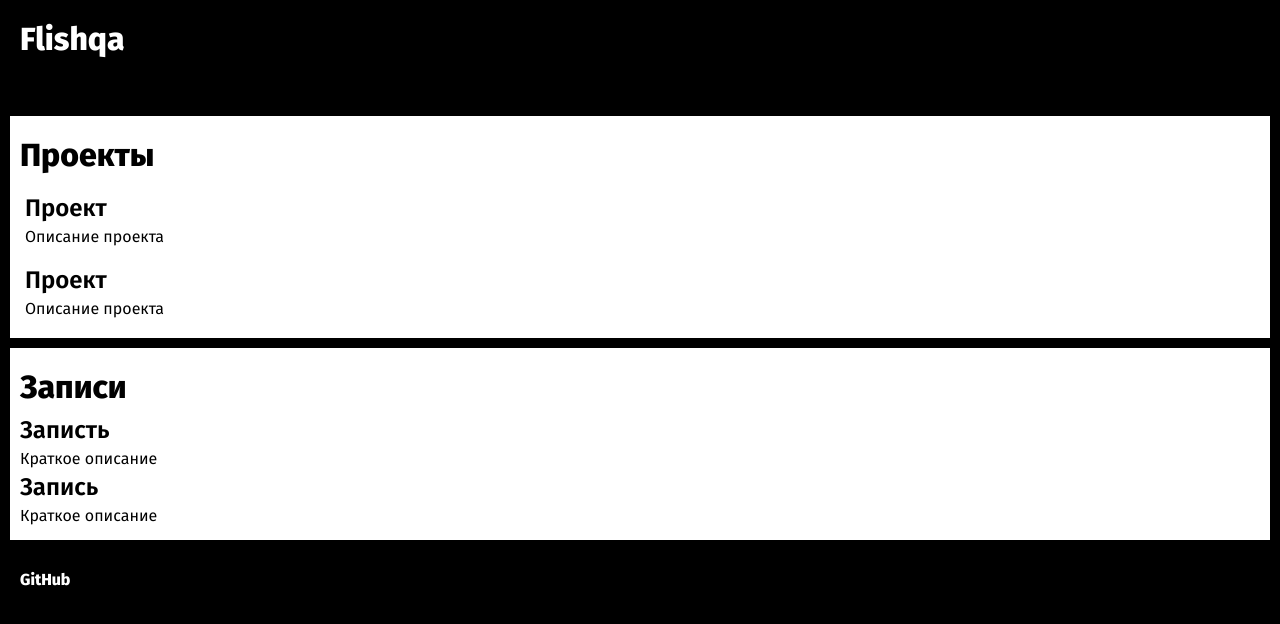
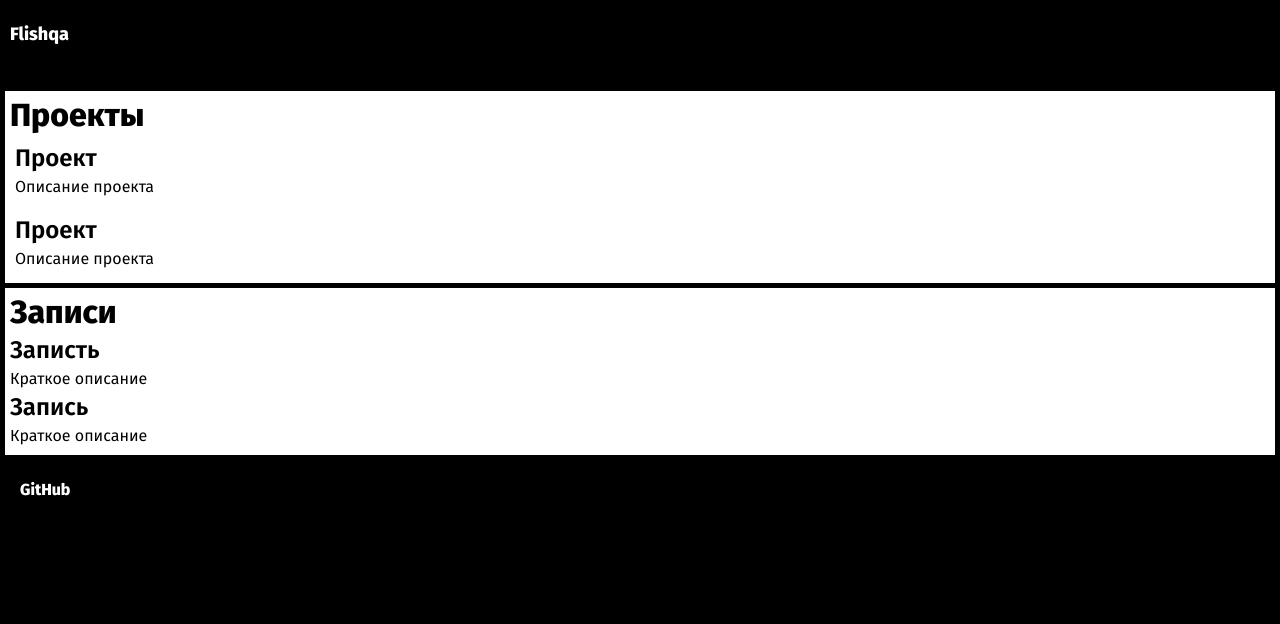
Before and after one commit to FlishCake/site, a Gatsby site: page / in a window 1280 px wide. Built offline with nearby package versions, Linux system fonts and the light colour scheme; Gatsby itself is replaced by a stand-in of ours.

Commit message:
edit style

```diff
--- a/src/styles/global.css
+++ b/src/styles/global.css
@@ -12,23 +12,24 @@ html {
 
 header {
     background-color: black;
-    padding: 20px 20px;
+    padding: 10px;
 }
 
 header > h1 > a {
     font-weight: 800;
+    font-size: 18px;
     text-decoration: none;
     color: white;
 }
 
 .content {
-    margin: 10px;
-    padding: 10px;
+    margin: 5px;
+    padding: 5px;
     background-color: white;
 }
 
 .content h1 {
-    margin: 10px 0;
+    margin: 0;
     font-weight: 800;
 }
 
```
